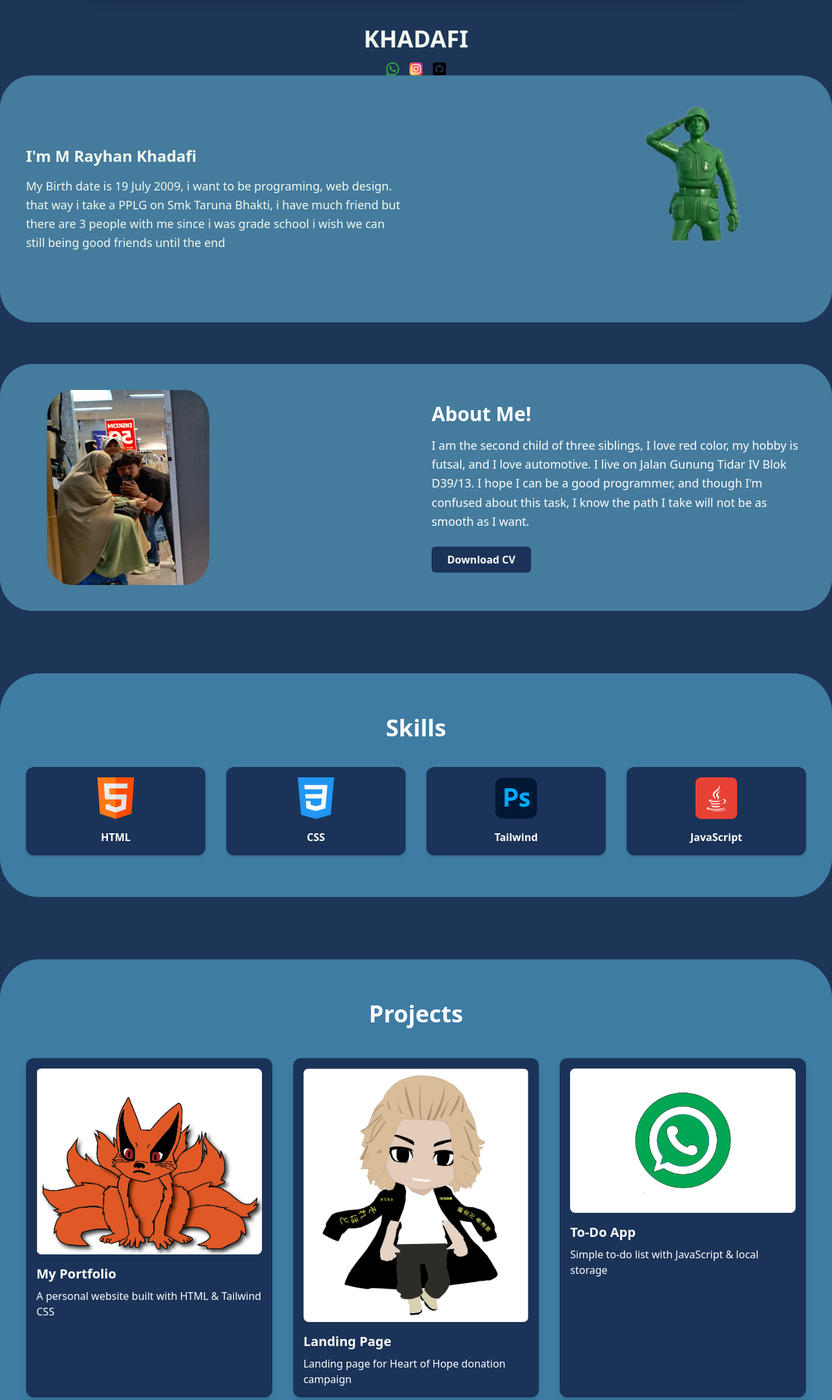
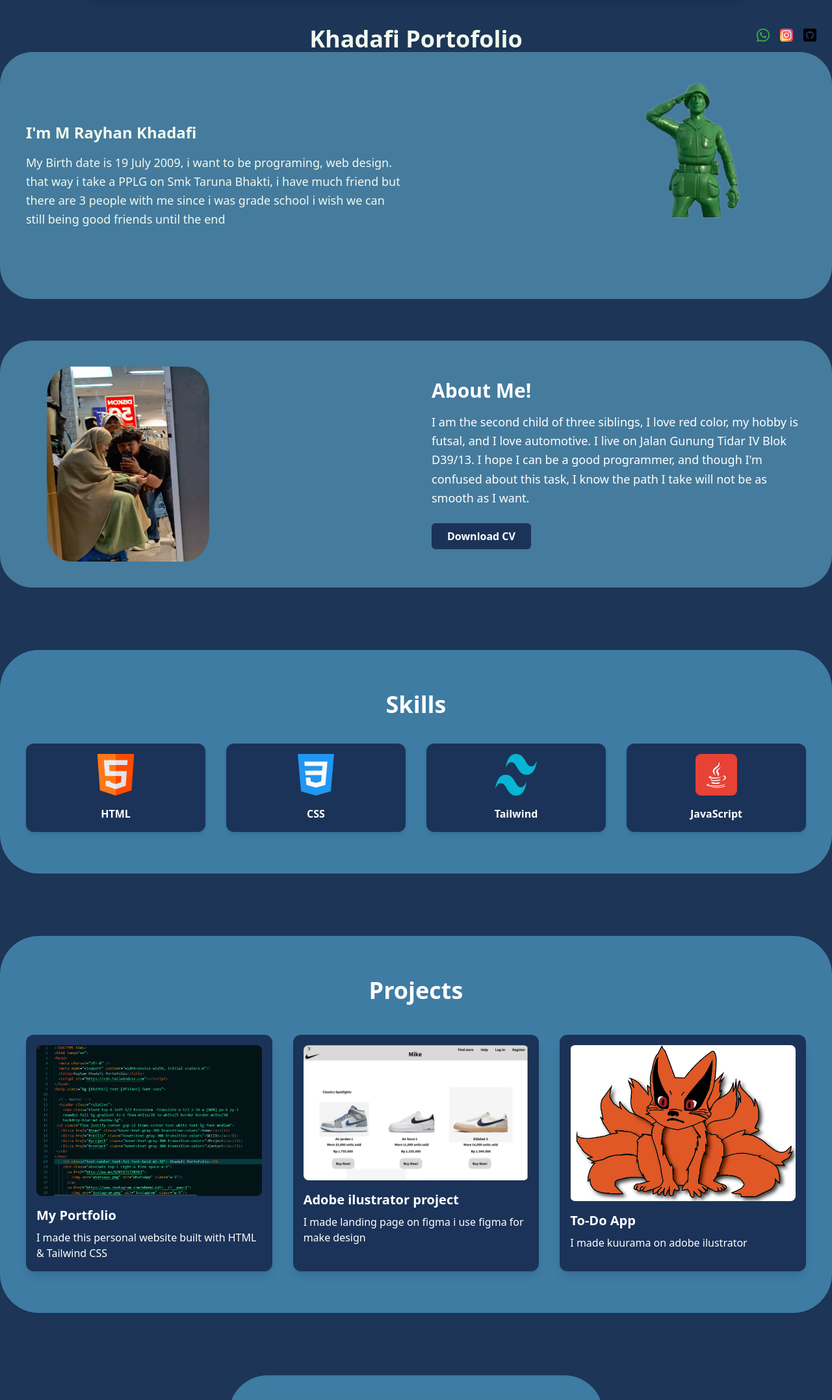
Before and after one commit to reyyurfavoyy/M-Rayhan-Khadafi-Portofolio., a plain HTML site: page index.html in a window 1280 px wide. Shown: the part 88-2242 px from the top of the page at 65% size. Drawn offline with nearby package versions, Linux system fonts and the light colour scheme.

Commit message:
Add files via upload

```diff
--- a/index.html
+++ b/index.html
@@ -20,12 +20,19 @@
    <li><a href="#contact" class="hover:text-gray-300 transition-colors">Contact</a></li>
  </ul>
 </nav>
-    <h1 class="text-center text-4xl font-bold mt-32">KHADAFI</h1>
-    <div class="flex justify-center mt-4 space-x-4">
-      <a href="http://wa.me/6285171728902"><img src="whatsapp.png" alt="WhatsApp" class="w-5"/></a>
-      <a href="https://www.instagram.com/mhmmd.kdfi__/?__pwa=1"><img src="instagram.png" alt="Instagram" class="w-5"/></a>
-      <a href="https://github.com/reyyurfavoyy"><img src="github.png" alt="Github" class="w-5"/></a>
+    <h1 class="text-center text-4xl font-bold mt-32"> Khadafi Portofolio</h1>
+    <div class="absolute top-1 right-6 flex space-x-4">
+      <a href="http://wa.me/6285171728902">
+        <img src="whatsapp.png" alt="WhatsApp" class="w-5"/>
+      </a>
+      <a href="https://www.instagram.com/mhmmd.kdfi__/?__pwa=1">
+        <img src="instagram.png" alt="Instagram" class="w-5"/>
+      </a>
+      <a href="https://github.com/reyyurfavoyy">
+        <img src="github.png" alt="Github" class="w-5"/>
+      </a>
     </div>
+
   </header>
 
   <!-- Hero / Intro -->
@@ -86,7 +93,7 @@
         <span class="font-semibold mt-2">CSS</span>
       </div>
       <div class="flex flex-col items-center bg-[#1b3358] p-4 rounded-xl shadow-md w-full transition-transform transform hover:scale-110 hover:bg-[#152943]">
-        <img src="photoshop.png" alt="Tailwind" class="w-16 h-16 mb-2">
+        <img src="tailwind-removebg-preview.png" alt="Tailwind" class="w-16 h-16 mb-2">
         <span class="font-semibold mt-2">Tailwind</span>
       </div>
       <div class="flex flex-col items-center bg-[#1b3358] p-4 rounded-xl shadow-md w-full transition-transform transform hover:scale-110 hover:bg-[#152943]">
@@ -103,21 +110,22 @@
     <div class="grid grid-cols-1 md:grid-cols-3 gap-8">
       <!-- Project Card 1 -->
       <div class="bg-[#1b3358] p-4 rounded-xl shadow-lg transition-transform transform hover:scale-105 hover:bg-[#152943]">
-        <img src="kuurarama project.png" alt="Project 1" class="rounded-lg mb-4">
+        <img src="Code Portofolio.png" alt="Project 1" class="rounded-lg mb-4">
         <h3 class="text-xl font-semibold mb-2">My Portfolio</h3>
-        <p>A personal website built with HTML & Tailwind CSS</p>
+        <p>I made this personal website built with HTML & Tailwind CSS</p>
       </div>
       <!-- Project Card 2 -->
       <div class="bg-[#1b3358] p-4 rounded-xl shadow-lg transition-transform transform hover:scale-105 hover:bg-[#152943]">
-        <img src="mikey asset.png" alt="Project 2" class="rounded-lg mb-4">
-        <h3 class="text-xl font-semibold mb-2">Landing Page</h3>
-        <p>Landing page for Heart of Hope donation campaign</p>
+        <img src="Mike3.png" alt="Project 2" class="rounded-lg mb-4">
+        <h3 class="text-xl font-semibold mb-2">Adobe ilustrator project</h3>
+        <p>I made landing page on figma i use figma for make design</p>
+
       </div>
       <!-- Project Card 3 -->
       <div class="bg-[#1b3358] p-4 rounded-xl shadow-lg transition-transform transform hover:scale-105 hover:bg-[#152943]">
-        <img src="whatsapp design.png" alt="Project 3" class="rounded-lg mb-4">
+        <img src="kuurama2.png" alt="Project 3" class="rounded-lg mb-4">
         <h3 class="text-xl font-semibold mb-2">To-Do App</h3>
-        <p>Simple to-do list with JavaScript & local storage</p>
+        <p>I made kuurama on adobe ilustrator</p>
       </div>
     </div>
   </section>
```
Also changed, not shown: Code Portofolio.png (added), Mike3.png (added), kuurama2.png (added), tailwind-removebg-preview.png (added).
